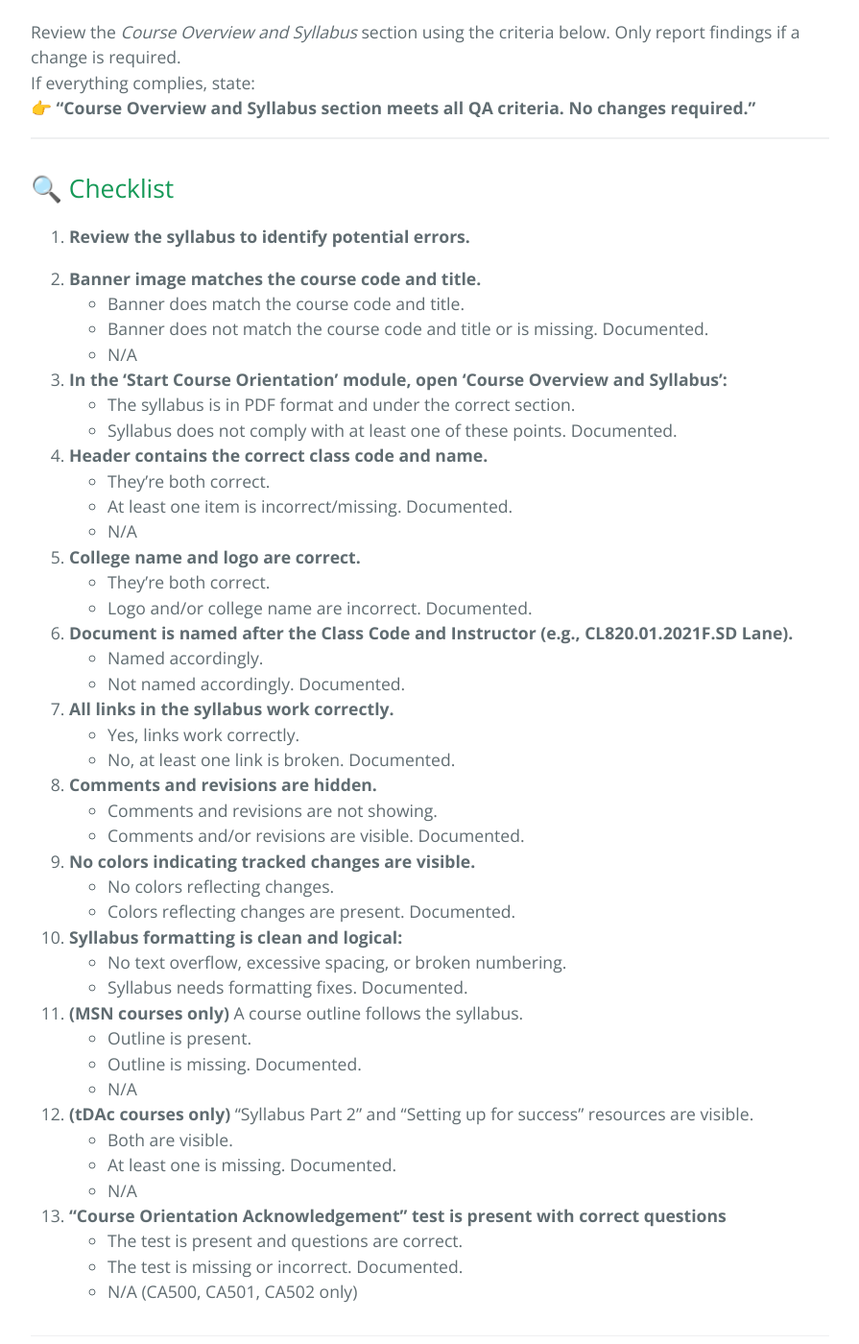
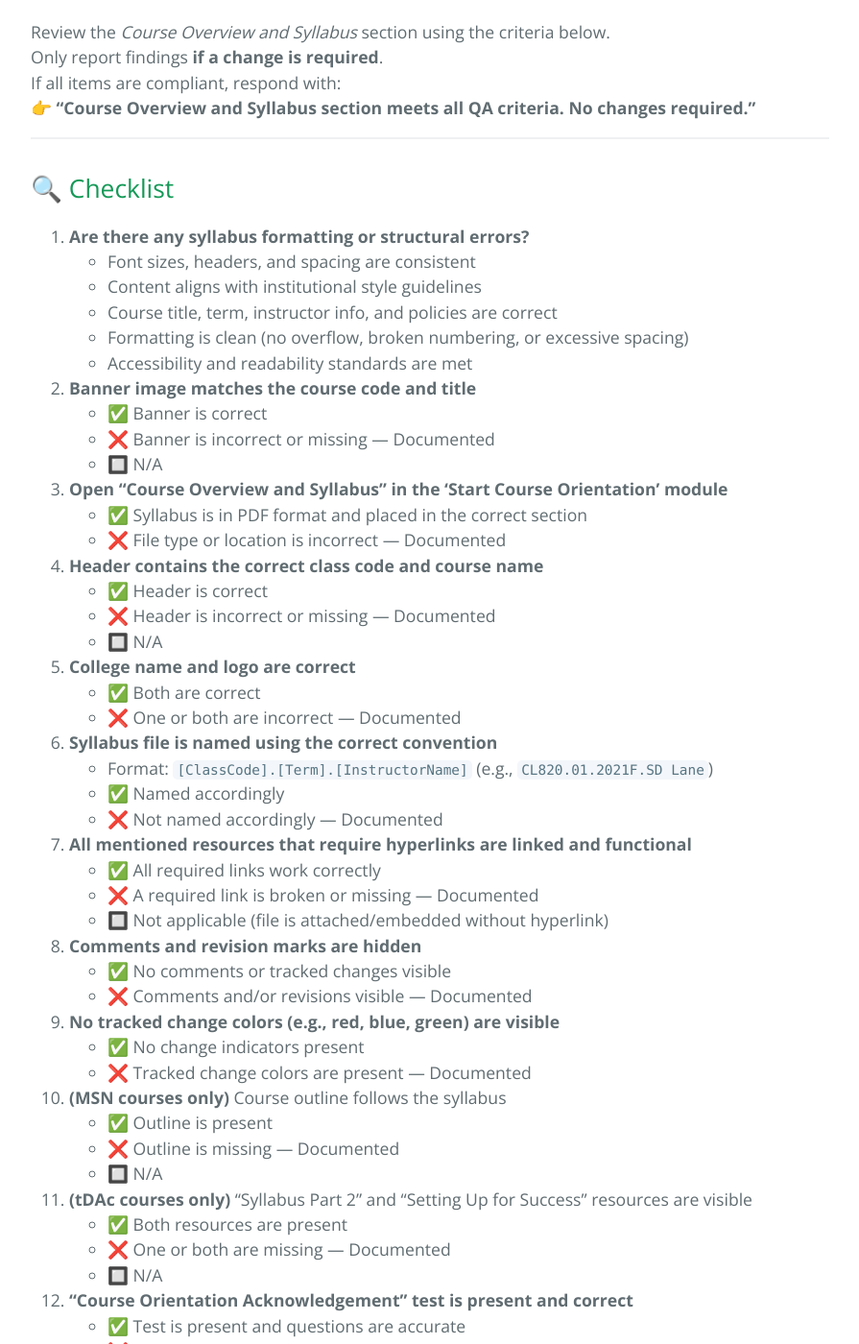
Before and after one commit to Walter-Gaitan/knowledge-base, a Jekyll site: the page built from _posts/2025-07-18-LMS_QA_Course_Overview_and_Syllabus_Checklist.md, in a window 1280 px wide and 1400 px high, scrolled down 596 px. Shown: the whole window at 96% size, without its empty margins (192-1087 px from the left). Built offline with Jekyll 4.4.1, drawn with Linux system fonts in a browser that asks for light colours; some of the changed text lies outside the part shown.

Commit message:
updated instructions

```diff
--- a/_posts/2025-07-18-LMS_QA_Course_Overview_and_Syllabus_Checklist.md
+++ b/_posts/2025-07-18-LMS_QA_Course_Overview_and_Syllabus_Checklist.md
@@ -9,65 +9,74 @@ description: Step-by-step checklist for reviewing LMS course overview and syllab
 
 # ✅ LMS QA Agent Instructions: Course Overview and Syllabus
 
-Review the *Course Overview and Syllabus* section using the criteria below. Only report findings if a change is required.
-If everything complies, state:
+Review the *Course Overview and Syllabus* section using the criteria below.
+Only report findings **if a change is required**.
+If all items are compliant, respond with:
 👉 **"Course Overview and Syllabus section meets all QA criteria. No changes required."**
 
 ---
 
 ## 🔍 Checklist
 
-1. **Review the syllabus to identify potential errors.**
+1. **Are there any syllabus formatting or structural errors?**
+   - Font sizes, headers, and spacing are consistent
+   - Content aligns with institutional style guidelines
+   - Course title, term, instructor info, and policies are correct
+   - Formatting is clean (no overflow, broken numbering, or excessive spacing)
+   - Accessibility and readability standards are met
 
-2. **Banner image matches the course code and title.**
-   - Banner does match the course code and title.
-   - Banner does not match the course code and title or is missing. Documented.
-   - N/A
+2. **Banner image matches the course code and title**
+   - ✅ Banner is correct
+   - ❌ Banner is incorrect or missing — Documented
+   - 🔲 N/A
 
-3. **In the 'Start Course Orientation' module, open 'Course Overview and Syllabus':**
-   - The syllabus is in PDF format and under the correct section.
-   - Syllabus does not comply with at least one of these points. Documented.
+3. **Open "Course Overview and Syllabus" in the ‘Start Course Orientation’ module**
+   - ✅ Syllabus is in PDF format and placed in the correct section
+   - ❌ File type or location is incorrect — Documented
 
-4. **Header contains the correct class code and name.**
-   - They’re both correct.
-   - At least one item is incorrect/missing. Documented.
-   - N/A
+4. **Header contains the correct class code and course name**
+   - ✅ Header is correct
+   - ❌ Header is incorrect or missing — Documented
+   - 🔲 N/A
 
-5. **College name and logo are correct.**
-   - They’re both correct.
-   - Logo and/or college name are incorrect. Documented.
+5. **College name and logo are correct**
+   - ✅ Both are correct
+   - ❌ One or both are incorrect — Documented
 
-6. **Document is named after the Class Code and Instructor (e.g., CL820.01.2021F.SD Lane).**
-   - Named accordingly.
-   - Not named accordingly. Documented.
+6. **Syllabus file is named using the correct convention**
+   - Format: `[ClassCode].[Term].[InstructorName]` (e.g., `CL820.01.2021F.SD Lane`)
+   - ✅ Named accordingly
+   - ❌ Not named accordingly — Documented
 
-7. **All links in the syllabus work correctly.**
-   - Yes, links work correctly.
-   - No, at least one link is broken. Documented.
+7. **All mentioned resources that require hyperlinks are linked and functional**
+   - ✅ All required links work correctly
+   - ❌ A required link is broken or missing — Documented
+   - 🔲 Not applicable (file is attached/embedded without hyperlink)
 
-8. **Comments and revisions are hidden.**
-   - Comments and revisions are not showing.
-   - Comments and/or revisions are visible. Documented.
 
-9. **No colors indicating tracked changes are visible.**
-   - No colors reflecting changes.
-   - Colors reflecting changes are present. Documented.
+8. **Comments and revision marks are hidden**
+   - ✅ No comments or tracked changes visible
+   - ❌ Comments and/or revisions visible — Documented
 
-10. **Syllabus formatting is clean and logical:**
-    - No text overflow, excessive spacing, or broken numbering.
-    - Syllabus needs formatting fixes. Documented.
+9. **No tracked change colors (e.g., red, blue, green) are visible**
+   - ✅ No change indicators present
+   - ❌ Tracked change colors are present — Documented
 
-11. **(MSN courses only)** A course outline follows the syllabus.
-    - Outline is present.
-    - Outline is missing. Documented.
-    - N/A
+10. **(MSN courses only)** Course outline follows the syllabus
+   - ✅ Outline is present
+   - ❌ Outline is missing — Documented
+   - 🔲 N/A
 
-12. **(tDAc courses only)** "Syllabus Part 2" and "Setting up for success" resources are visible.
-    - Both are visible.
-    - At least one is missing. Documented.
-    - N/A
+11. **(tDAc courses only)** “Syllabus Part 2” and “Setting Up for Success” resources are visible
+   - ✅ Both resources are present
+   - ❌ One or both are missing — Documented
+   - 🔲 N/A
 
-13. **"Course Orientation Acknowledgement" test is present with correct questions**
-    - The test is present and questions are correct.
-    - The test is missing or incorrect. Documented.
-    - N/A (CA500, CA501, CA502 only)
+12. **"Course Orientation Acknowledgement" test is present and correct**
+   - ✅ Test is present and questions are accurate
+   - ❌ Test is missing or incorrect — Documented
+   - 🔲 N/A (CA500, CA501, CA502 only)
+
+13. **Due date format is correct**
+   - ✅ Dates are listed with both day and time (e.g., “Tuesday by 11:59 p.m. ET”)
+   - ❌ Format is missing day or time — Documented
```
